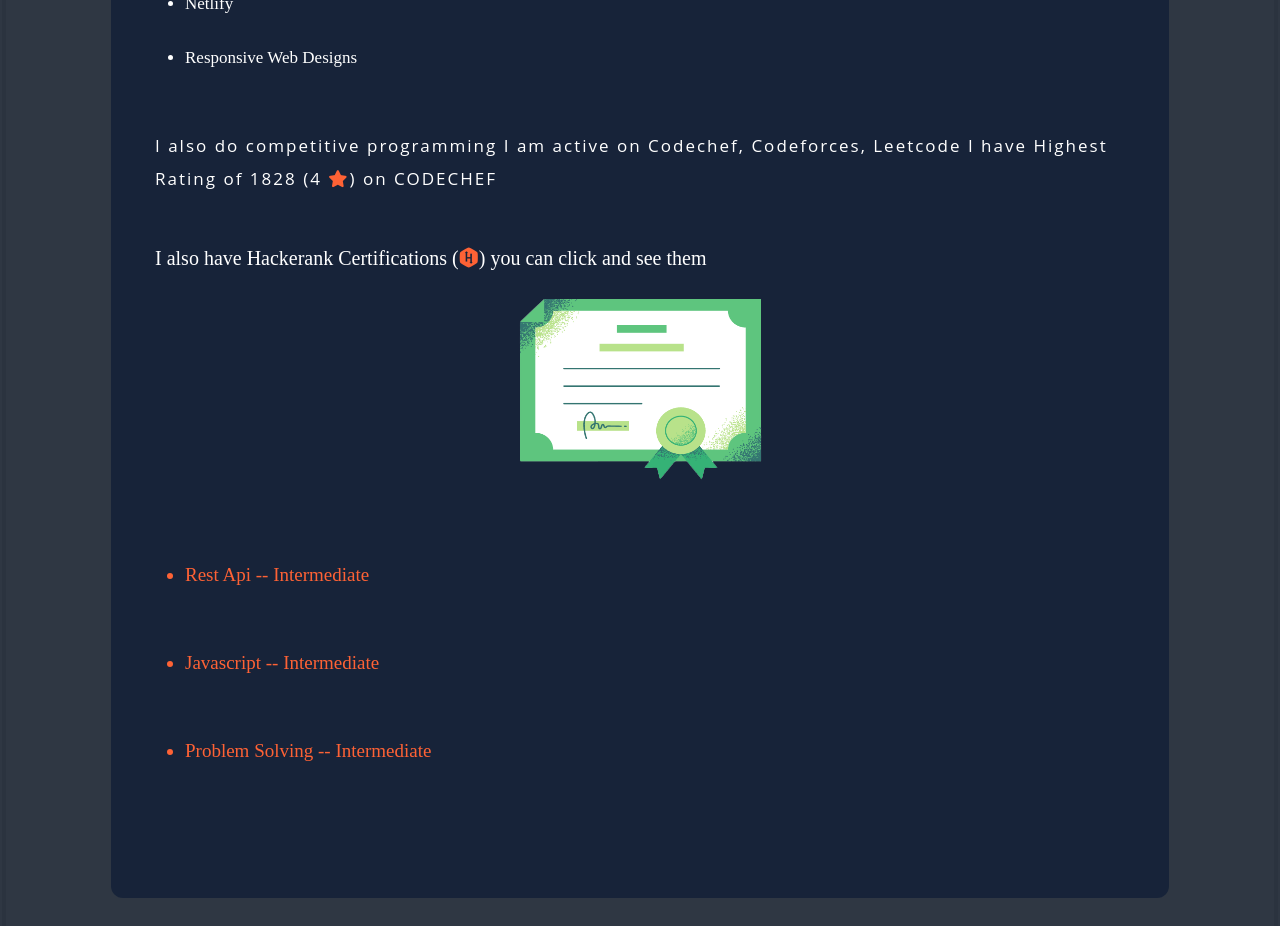
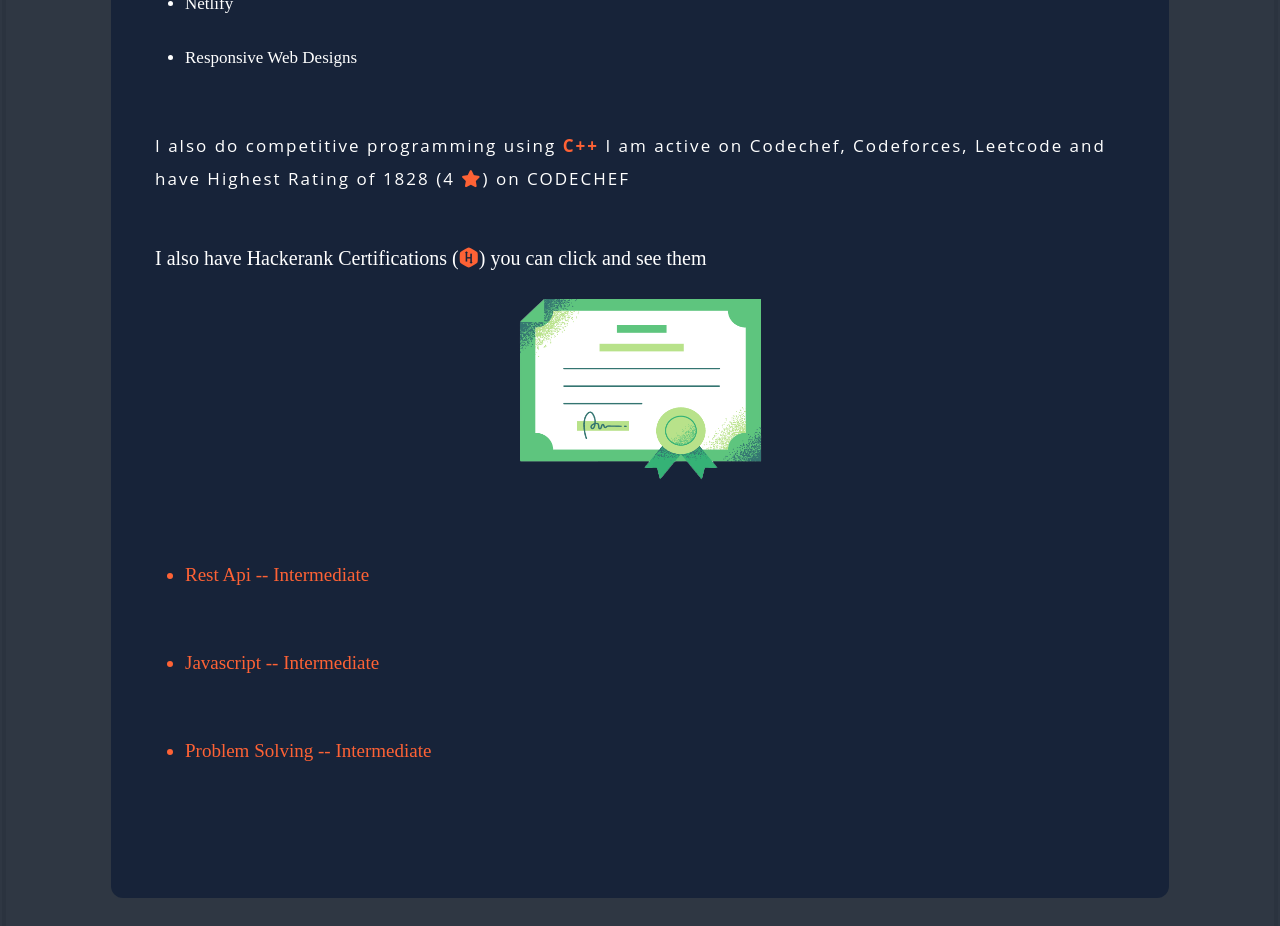
Before and after one commit to ankitsingh2105/Portfolio, a React (Create React App) app: page / in a window 1280 px wide. Shown: the part 3140-4066 px from the top of the page. Built offline with nearby package versions, Linux system fonts and the light colour scheme; a web font is replaced by a local one.

Commit message:
updated css

```diff
--- a/src/COMPONENTS/Newhome.jsx
+++ b/src/COMPONENTS/Newhome.jsx
@@ -408,9 +408,9 @@ export default function Newhome() {
                         <li style={whitetoblack} className='lik'>Responsive Web Designs</li>
                     </ul>
                     <div className="competitive" style={whitetoblack}>
-                        I also do competitive programming
+                        I also do competitive programming using <strong className='Mca' style={greetingstyle}> C++ </strong>
                         I am active on Codechef, Codeforces, Leetcode
-                        I have Highest Rating of 1828 (4 <i style={greetingstyle} class="fa-solid fa-star"></i>) on CODECHEF
+                        and have Highest Rating of 1828 (4 <i style={greetingstyle} class="fa-solid fa-star"></i>) on CODECHEF
                     </div>
                     <br></br>
                     {/* <div> */}
```
